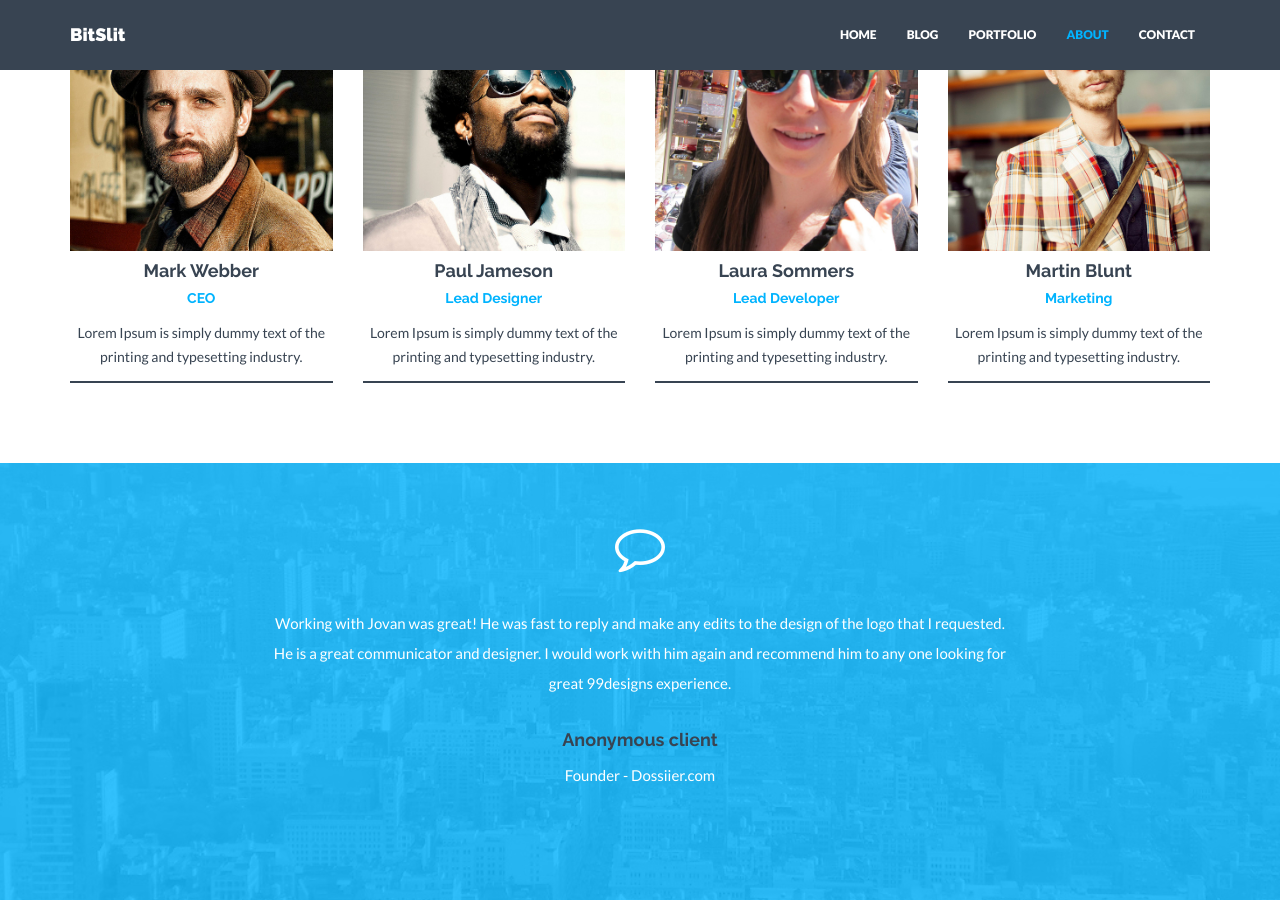
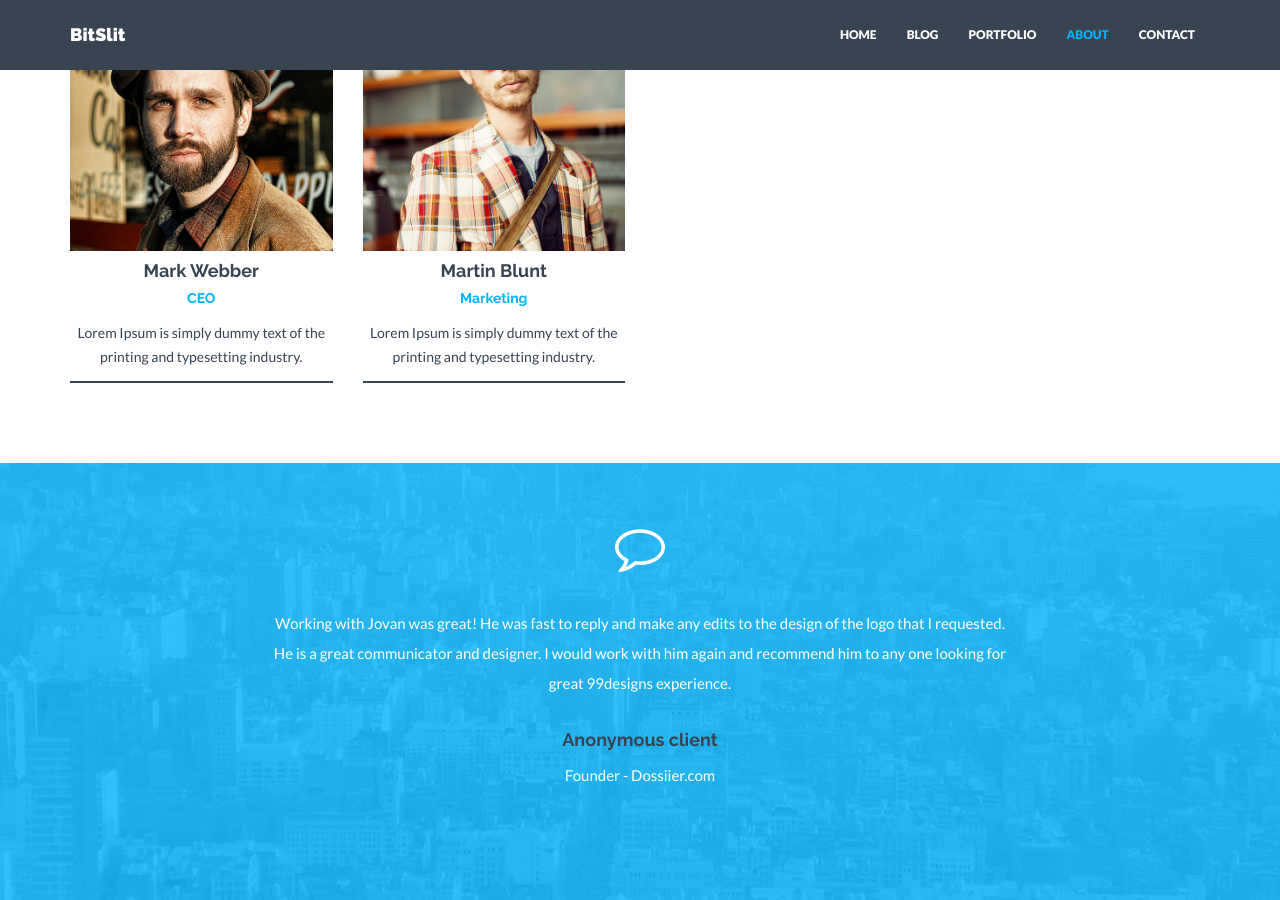
Before and after one commit to bitslit/portfolio, a Jekyll site: the page built from about.html, in a window 1280 px wide and 900 px high, scrolled down 862 px. Built offline with Jekyll 4.4.1, drawn with Linux system fonts in a browser that asks for light colours; nearby versions of some CDN libraries.

Commit message:
Update _config.yml

```diff
--- a/_config.yml
+++ b/_config.yml
@@ -52,26 +52,8 @@
     social:
       - title: envelope #use for email address
         url: mailto:name@domain.com
-      - title: twitter
-        url: http://twitter.com/handle
-  - name: Paul Jameson
-    position: Lead Designer
-    text: Lorem Ipsum is simply dummy text of the printing and typesetting industry.
-    img: team02.jpg
-    social:
-      - title: envelope #use for email address
-        url: mailto:name@domain.com
-      - title: twitter
-        url: http://twitter.com/handle
-  - name: Laura Sommers
-    position: Lead Developer
-    text: Lorem Ipsum is simply dummy text of the printing and typesetting industry.
-    img: team03.jpg
-    social:
-      - title: envelope #use for email address
-        url: mailto:name@domain.com
-      - title: twitter
-        url: http://twitter.com/handle
+      - title: facebook
+        url:
   - name: Martin Blunt
     position: Marketing
     text: Lorem Ipsum is simply dummy text of the printing and typesetting industry.
@@ -79,8 +61,8 @@
     social:
       - title: envelope #use for email address
         url: mailto:name@domain.com
-      - title: twitter
-        url: http://twitter.com/handle
+      - title: facebook
+        url:
 
 # Clients information. Shown on Home and About pages.
 clients:
```
